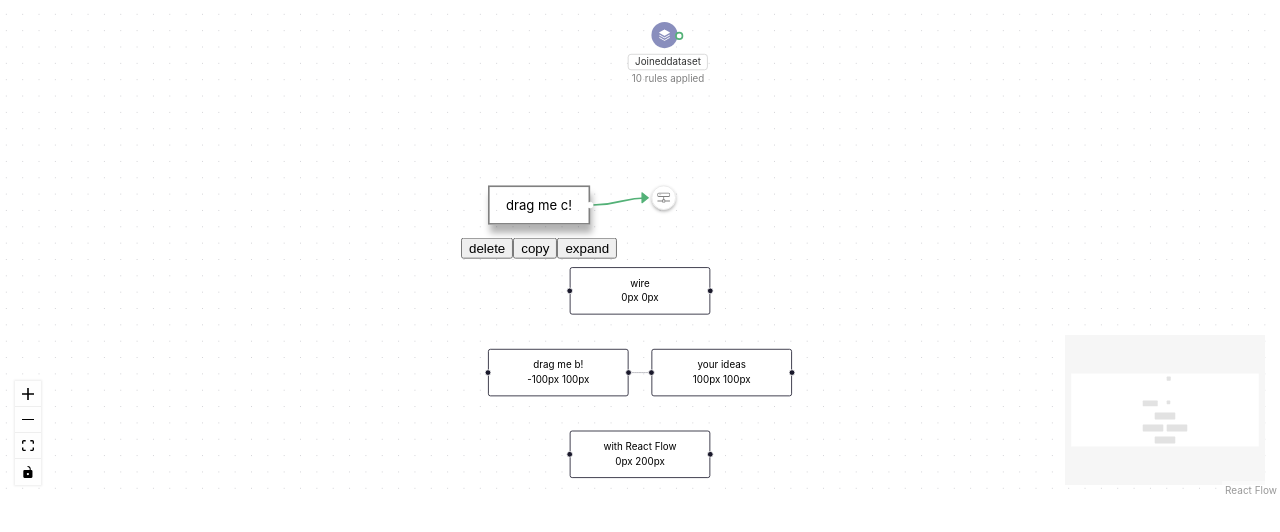
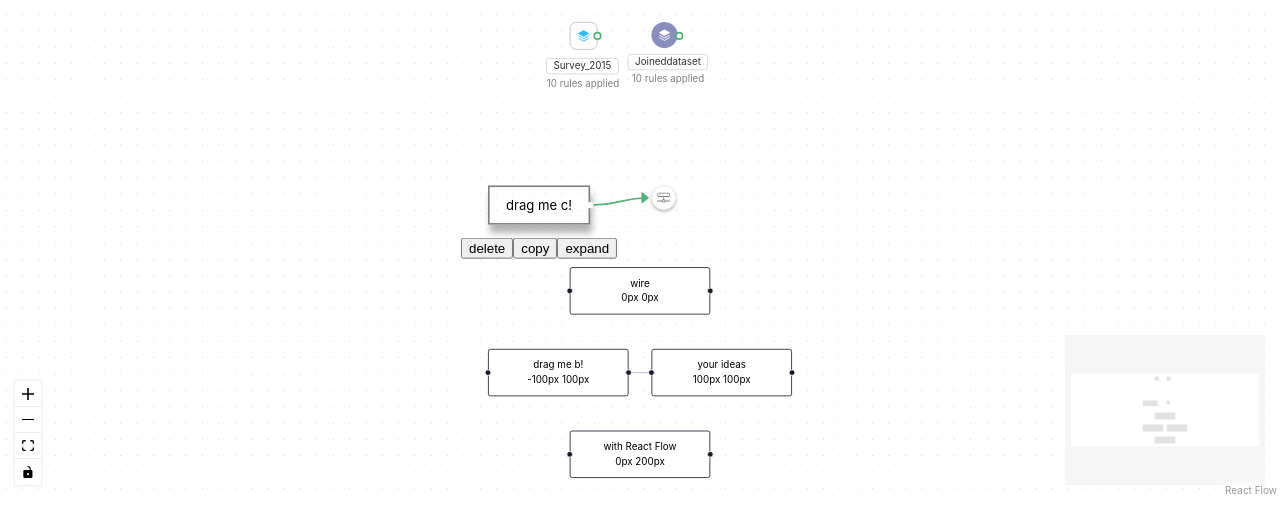
Before and after one commit to spacetag/embed-takehome, a React (Vite) app: page / in a window 1280 px wide. Shown: the top 532 px of the page. Built offline with nearby package versions, Linux system fonts and the light colour scheme.

Commit message:
Add SourceDatasetNode

```diff
--- /dev/null
+++ b/src/nodes/SourceDatasetNode.tsx
@@ -0,0 +1,27 @@
+import { memo } from 'react';
+import { type NodeProps } from '@xyflow/react';
+import { type SourceDatasetNode} from './types';
+import { PiStackFill } from 'react-icons/pi';
+import SourceHandle from './SourceHandle';
+import TargetHandle from './TargetHandle';
+
+export function SourceDatasetNode({ data }: NodeProps<SourceDatasetNode>): JSX.Element {
+  return (
+    <div style={{ height: '34px', width: '34px'}}>
+      <div style={{ padding: '8px 8px', lineHeight: 0.7, border: '1px solid #BBBBBB', borderRadius: '8px', background: 'white', width: '16px' }}>
+        <PiStackFill style={{ color: '#30BBF7' }} />
+      </div>
+      <div style={{color: '#323333', fontSize: '12px', border: '1px solid lightgrey', borderRadius: "4px", padding: '0px 8px', marginTop: '6px', position: 'absolute', top: '38px', left: '-29px'}}>
+        {data.label}
+      </div>
+      <div style={{color: 'grey', fontSize: '12px', marginTop: '1px', position: 'absolute', top: '65px', left: '-28px', minWidth: '100px'}}>
+        {data.sublabel}
+      </div>
+      <TargetHandle />
+      <SourceHandle />
+    </div>
+  );
+}
+
+const MemoizedDatasetNode = memo(SourceDatasetNode);
+export default MemoizedDatasetNode;
--- a/src/nodes/index.ts
+++ b/src/nodes/index.ts
@@ -4,14 +4,21 @@ import { PositionLoggerNode } from './PositionLoggerNode';
 import { NodeWithToolbar } from './NodeWithToolbar';
 import { SinkNode } from './SinkNode';
 import { DatasetNode } from './DatasetNode';
+import { SourceDatasetNode } from './SourceDatasetNode';
 import { AppNode, DatabaseProvider } from './types';
 
 export const initialNodes: AppNode[] = [
   {
+    id: 'a-1',
+    type: 'source-dataset-node',
+    position: { x: 0, y: -300 },
+    data: { label: 'Survey_2015', sublabel: '10 rules applied' , toolbarVisible: true, toolbarPosition: Position.Bottom, databaseProvider: DatabaseProvider.Fileshare},
+  },
+  {
     id: 'a0',
     type: 'dataset-node',
     position: { x: 100, y: -300 },
-    data: { label: 'Joineddataset', sublabel: '10 rules applied', toolbarVisible: true, toolbarPosition: Position.Bottom, databaseProvider: DatabaseProvider.Fileshare},
+    data: { label: 'Joineddataset', sublabel: '10 rules applied' , toolbarVisible: true, toolbarPosition: Position.Bottom, databaseProvider: DatabaseProvider.Fileshare},
   },
   { id: 'a', type: 'position-logger', position: { x: 0, y: 0 }, data: { label: 'wire' } },
   {
@@ -46,5 +53,6 @@ export const nodeTypes = {
   'node-with-toolbar': NodeWithToolbar,
   'sink-node': SinkNode,
   'dataset-node': DatasetNode,
+  'source-dataset-node': SourceDatasetNode,
   // Add any of your custom nodes here!
 } satisfies NodeTypes;
--- a/src/nodes/types.ts
+++ b/src/nodes/types.ts
@@ -4,7 +4,8 @@ export type PositionLoggerNode = Node<{ label: string }, 'position-logger'>;
 export type NodeWithToolbar = Node<{ label: string, toolbarVisible: boolean, toolbarPosition: Position}, 'node-with-toolbar'>;
 export type SinkNode = Node<{ label: string, toolbarVisible: boolean, toolbarPosition: Position, databaseProvider: DatabaseProvider}, 'sink-node'>;
 export type DatasetNode = Node<{ label: string, sublabel: string, toolbarVisible: boolean, toolbarPosition: Position, databaseProvider: DatabaseProvider}, 'dataset-node'>;
-export type AppNode = BuiltInNode | PositionLoggerNode | NodeWithToolbar | SinkNode | DatasetNode;
+export type SourceDatasetNode = Node<{ label: string, sublabel: string, toolbarVisible: boolean, toolbarPosition: Position, databaseProvider: DatabaseProvider}, 'source-dataset-node'>;
+export type AppNode = BuiltInNode | PositionLoggerNode | NodeWithToolbar | SinkNode | DatasetNode | SourceDatasetNode;
 
 export enum DatabaseProvider {
     Fileshare = 'fileshare',
```
